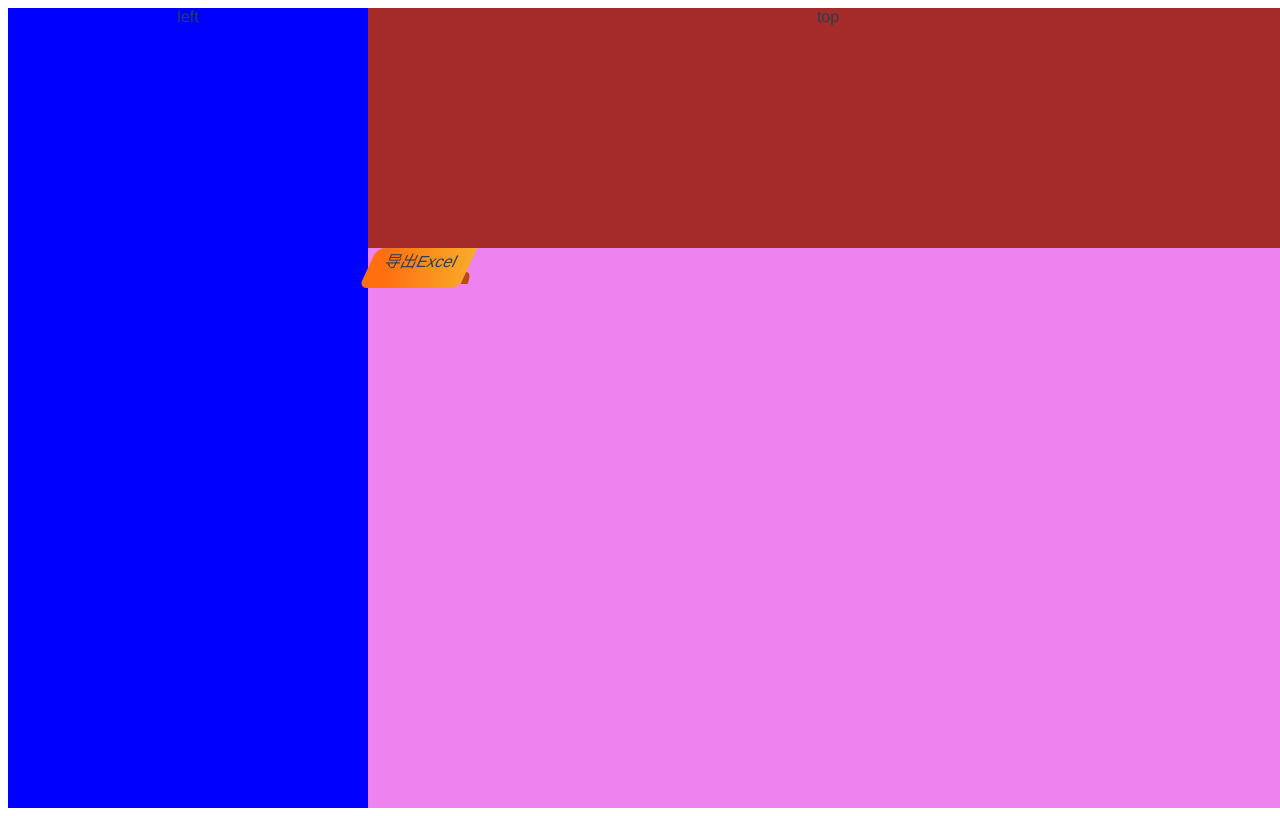
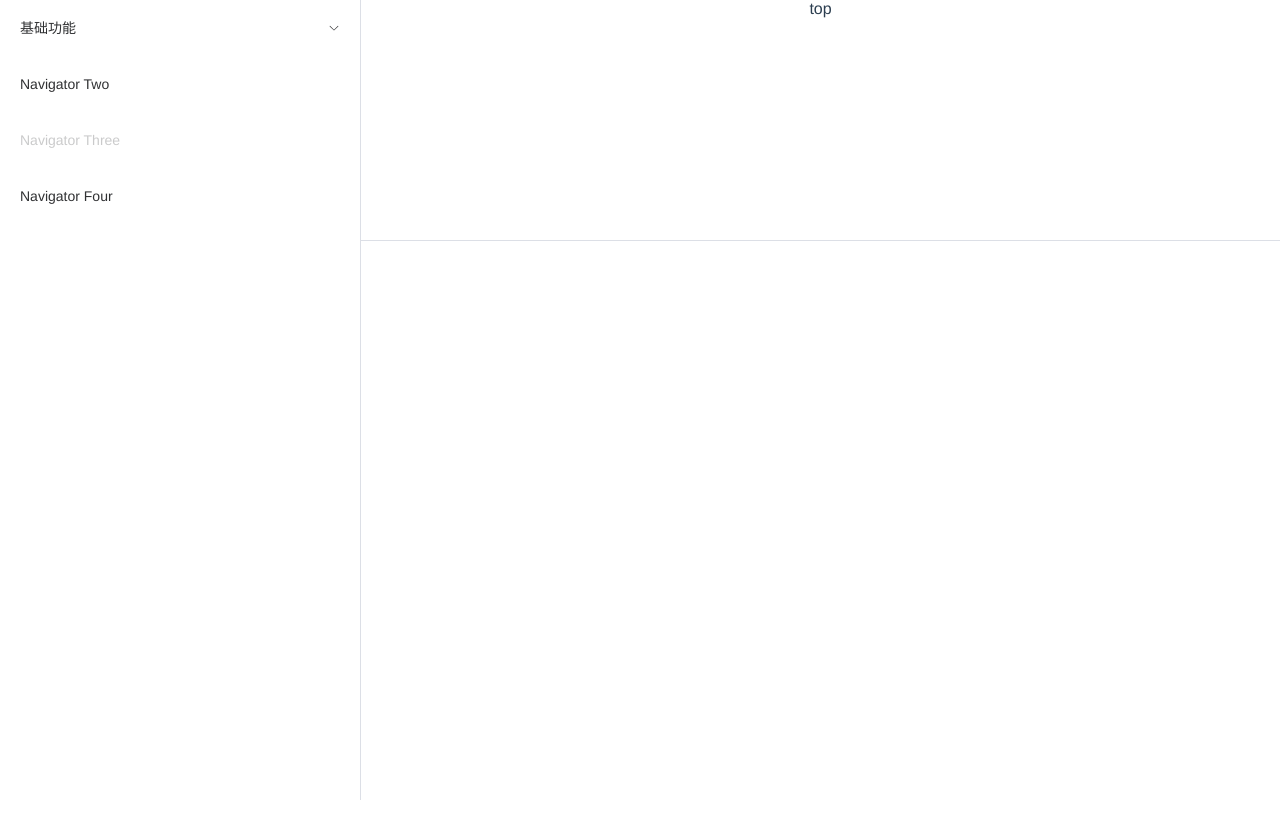
Before and after one commit to mengluosanqian/vue3-lw-owner, a Vue app: page / in a window 1280 px wide. Built offline with nearby package versions, Linux system fonts and the light colour scheme.

Commit message:
feat:indexedDB数据库使用

```diff
--- a/package.json
+++ b/package.json
@@ -12,6 +12,7 @@
     "element-plus": "^2.3.9",
     "file-saver": "^2.0.5",
     "vue": "^3.2.13",
+    "vue-router": "^4.2.4",
     "xlsx": "^0.17.0"
   },
   "devDependencies": {
--- a/src/App.vue
+++ b/src/App.vue
@@ -30,6 +30,10 @@ export default {
 </script>
 
 <style>
+html body {
+  margin: 0px;
+  bottom: 0px;
+}
 #app {
   font-family: Avenir, Helvetica, Arial, sans-serif;
   -webkit-font-smoothing: antialiased;
@@ -44,28 +48,29 @@ export default {
   display: flex;
   width: 100vw;
   height: 100vh;
-  background-color: red;
 }
 .outer-left {
   width: 360px;
   height: 100%;
-  background-color: blue;
+  border-right: solid 1px #dcdfe6;
+}
+.outer-left .el-menu {
+  border-right: solid 0px;
 }
 .outer-right {
   flex: 1;
   height: 100%;
-  background-color: yellow;
+
   display: flex;
   flex-direction: column;
 }
 .inner-top {
   height: 240px;
   width: 100%;
-  background-color: brown;
+  border-bottom: solid 1px #dcdfe6;
 }
 .inner-bottom {
   flex: 1;
   width: 100%;
-  background-color: violet;
 }
 </style>
--- a/src/components/left/left.vue
+++ b/src/components/left/left.vue
@@ -1,15 +1,44 @@
 <template>
   <div class="hello">
-     left
+    <el-menu
+      class="el-menu-vertical-demo"
+      :default-active="$route.path"
+      @select="handleSelect"
+    >
+      <el-sub-menu index="1">
+        <template #title>
+          <span>基础功能</span>
+        </template>
+        <el-menu-item index="jsonToExcel">json转化为excel</el-menu-item>
+        <el-menu-item index="testIndexedDB">测试indexedDB数据库功能</el-menu-item>
+        <el-menu-item index="1-3">item three</el-menu-item>
+        <el-sub-menu index="1-4">
+          <template #title>item four</template>
+          <el-menu-item index="1-4-1">item one</el-menu-item>
+        </el-sub-menu>
+      </el-sub-menu>
+      <el-menu-item index="2">
+        <span>Navigator Two</span>
+      </el-menu-item>
+      <el-menu-item index="3" disabled>
+        <span>Navigator Three</span>
+      </el-menu-item>
+      <el-menu-item index="4">
+        <span>Navigator Four</span>
+      </el-menu-item>
+    </el-menu>
   </div>
 </template>
 
   <script>
 export default {
-    name: 'left-components',
-  }
+  methods: {
+    handleSelect(index) {
+      this.$router.push(index);
+    },
+  },
+};
 </script>
 
   <style scoped>
-
 </style>
--- a/src/components/main-component/main-component.vue
+++ b/src/components/main-component/main-component.vue
@@ -1,70 +1,24 @@
 <template>
-  <!-- 在这里点击执行 `return` 出来的方法 -->
-
-  <div class="outer-box">
-    <div @click="updateMsg">导出Excel</div>
-  </div>
+  <router-view></router-view>
 </template>
 
 <script>
-import { defineComponent, ref } from 'vue'
-import { downloadXlsx } from "../../utils/xlsx";
+import { defineComponent } from "vue";
+import jsonToExcel from "../menu-component/jsonToExcel.vue";
 export default defineComponent({
+  routes: [
+    {
+      path: "/jsonToExcel",
+      component: jsonToExcel,
+    },
+  ],
   setup() {
-    const tableData = ref([1,2,3])
-    // 这个要暴露给模板使用，必须 `return` 才可以使用
-    function updateMsg() {
-      //this.tableData表格数据
-      if (!tableData.value || tableData.value.length == 0) {
-        this.$message.error("当前没有需要导出的数据，请重新搜索后再打印！");
-        return;
-      }
-      let datalist = [];  //导出表格表头
-      datalist.push([
-        "姓名",
-        "性别",
-      ]);
+    return {};
 
-      tableData.value.forEach((item) => {
-        datalist.push([
-          item.patientName,
-          item.idcardNo,
-        ]);
-      });
-      //导出插件使用
-      downloadXlsx(datalist, "测试下载.xlsx");
-    }
-
-    return {
-      updateMsg,
-      tableData
-    }
   },
-})
+});
 </script>
 
 <style>
-.outer-box {
-  height: 40px;
-    opacity: 1;
-    background: linear-gradient(-295deg,#ff6f10 21%,#f8ae2b 100%);
-    position: relative;
-    top: 0px;
-    margin-bottom: -22px;
-    width: 100px;
-    transform: skew(-25deg);
-    border-radius: 8px 0 8px 8px;
-    z-index: 2;
-}
-.outer-box::after {
-    content: "";
-    display: inline-block;
-    position: relative;
-    left: 65px;
-    top: -2px;
-    background: #b54e04;
-    width: 30px;
-    height: 12px;
-    clip-path: ellipse(7px 12px at 0% 100%);
-}
+
 </style>
--- /dev/null
+++ b/src/components/menu-component/jsonToExcel.vue
@@ -0,0 +1,62 @@
+<template>
+  <div class="outer-box">
+    <div @click="updateMsg">导出Excel</div>
+  </div>
+</template>
+
+  <script>
+import { defineComponent, ref } from "vue";
+import { downloadXlsx } from "../../utils/xlsx";
+export default defineComponent({
+  setup() {
+    const tableData = ref([1, 2, 3]);
+    // 这个要暴露给模板使用，必须 `return` 才可以使用
+    function updateMsg() {
+      //this.tableData表格数据
+      if (!tableData.value || tableData.value.length == 0) {
+        this.$message.error("当前没有需要导出的数据，请重新搜索后再打印！");
+        return;
+      }
+      let datalist = []; //导出表格表头
+      datalist.push(["姓名", "性别"]);
+
+      tableData.value.forEach((item) => {
+        datalist.push([item.patientName, item.idcardNo]);
+      });
+      //导出插件使用
+      downloadXlsx(datalist, "测试下载.xlsx");
+    }
+
+    return {
+      updateMsg,
+      tableData,
+    };
+  },
+});
+</script>
+
+  <style>
+.outer-box {
+  height: 40px;
+  opacity: 1;
+  background: linear-gradient(-295deg, #ff6f10 21%, #f8ae2b 100%);
+  position: relative;
+  top: 0px;
+  margin-bottom: -22px;
+  width: 100px;
+  transform: skew(-25deg);
+  border-radius: 8px 0 8px 8px;
+  z-index: 2;
+}
+.outer-box::after {
+  content: "";
+  display: inline-block;
+  position: relative;
+  left: 65px;
+  top: -2px;
+  background: #b54e04;
+  width: 30px;
+  height: 12px;
+  clip-path: ellipse(7px 12px at 0% 100%);
+}
+</style>
--- /dev/null
+++ b/src/components/menu-component/testIndexedDB.vue
@@ -0,0 +1,106 @@
+<template>
+  <div>
+    测试indexedDB
+    <el-button @click="createDB">创建数据库</el-button>
+    <el-button @click="initAdd">添加数据</el-button>
+    <el-button @click="read">读取数据</el-button>
+  </div>
+</template>
+
+    <script>
+import { defineComponent, onMounted, ref } from "vue";
+export default defineComponent({
+  setup() {
+    onMounted(() => {
+      initRead();
+    });
+    let index = ref(1);
+    function createDB() {
+      let request = window.indexedDB.open("vueIndexDB");
+      request.onupgradeneeded = function (event) {
+        let db = event.target.result;
+        if (!db.objectStoreNames.contains("person")) {
+          let objectStore = db.createObjectStore("person", { keyPath: "id" });
+          objectStore.createIndex("name", "name", { unique: false });
+          objectStore.createIndex("email", "email", { unique: true });
+        }
+      };
+    }
+    function initRead() {
+      let request = window.indexedDB.open("vueIndexDB", 2);
+      request.onsuccess = function (ev) {
+        //拿到数据库实例对象，其中包含了对数据库表的的创建编辑等功能
+        let db = ev.target.result;
+        console.log("数据库打开成功", db);
+        //调用read方法向我们创建的数据库表中拿取数据
+        read(db);
+      };
+    }
+    //从indexedDB数据库中读取数据
+    function read(db) {
+      //创建一个指定表的事务对象
+      let transaction = db.transaction(["person"]);
+      //获取指定表的实例
+      let objectStore = transaction.objectStore("person");
+      //通过get(索引)拿取数据
+      let request = objectStore.get(1);
+      //获取全部数据 var request = objectStore.getAll();
+      //获取数据总数 var request = objectStore.count();
+      // 数据拿取失败
+      request.onerror = function (event) {
+        console.log("事务失败");
+      };
+      //数据拿取成功
+      request.onsuccess = function (event) {
+        //这里数据拿取成功的话，传入的事件对象中的target的result就是我们拿取到的数据了
+        //如果上面是用objectStore.get(1);拿取的那就是单个数据
+        //使用objectStore.getAll();拿取的就是全部数据
+        //不管拿取的那种数据都会被存到事件对象的target.result中去
+        if (request.result) {
+          console.log("Name: " + request.result.name);
+          console.log("Age: " + request.result.age);
+          console.log("Email: " + request.result.email);
+        } else {
+          console.log("未获得数据记录");
+        }
+      };
+    }
+
+    function initAdd() {
+      let request = window.indexedDB.open("vueIndexDB", 4);
+      request.onsuccess = function (ev) {
+        //拿到数据库实例对象，其中包含了对数据库表的的创建编辑等功能
+        let db = ev.target.result;
+        console.log("数据库打开成功", db);
+        //调用read方法向我们创建的数据库表中拿取数据
+        add(db);
+      };
+    }
+    function add(db) {
+      let request = db
+        .transaction(["person"], "readwrite")
+        .objectStore("person")
+        .add({ id: 2, name: "张三", age: 24, email: "zhangsan@example.com" });
+
+      request.onsuccess = function () {
+        console.log("数据写入成功");
+      };
+
+      request.onerror = function () {
+        console.log("数据写入失败");
+      };
+    }
+
+    return {
+      createDB,
+      read,
+      initRead,
+      initAdd,
+      index,
+    };
+  },
+});
+</script>
+
+    <style>
+</style>
--- a/src/main.js
+++ b/src/main.js
@@ -2,5 +2,6 @@ import { createApp } from 'vue'
 import App from './App.vue'
 import ElementPlus from 'element-plus'
 import 'element-plus/theme-chalk/index.css'
+import router from "./router/index.js";
 
-createApp(App).use(ElementPlus).mount('#app')
+createApp(App).use(ElementPlus).use(router).mount('#app')
--- /dev/null
+++ b/src/router/index.js
@@ -0,0 +1,30 @@
+import { createRouter, createWebHistory } from "vue-router";
+import jsonToExcel from "../components/menu-component/jsonToExcel";
+import testIndexedDB from "../components/menu-component/testIndexedDB"
+
+
+// vue项目自带路由
+const routes = [
+  {
+    path: "/",
+    name: "jsonToExcel",
+    component: jsonToExcel
+  },
+  {
+    path: "/jsonToExcel",
+    name: "jsonToExcel",
+    component: jsonToExcel
+  },
+  {
+    path: "/testIndexedDB",
+    name: "testIndexedDB",
+    component: testIndexedDB
+  }
+];
+
+const router = createRouter({
+  history: createWebHistory(process.env.BASE_URL),
+  routes: [...routes]
+});
+
+export default router;
--- a/vue.config.js
+++ b/vue.config.js
@@ -1,4 +1,5 @@
 const { defineConfig } = require('@vue/cli-service')
 module.exports = defineConfig({
-  transpileDependencies: true
+  transpileDependencies: true,
+  lintOnSave:false
 })
```
Also changed, not shown: 1 other file (tests, documents, lock files or other folders). Lines whose indentation alone changed are shown as unchanged.
